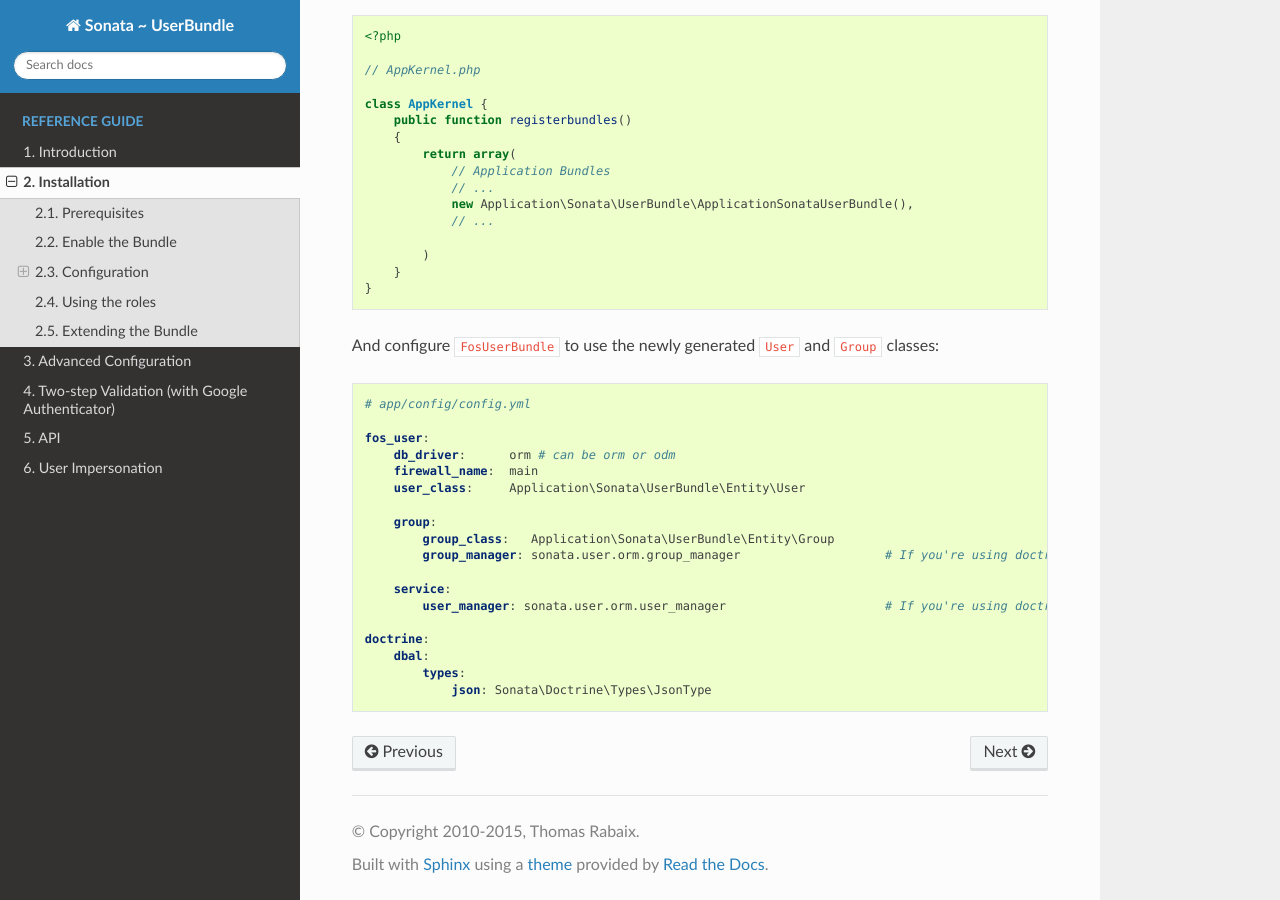
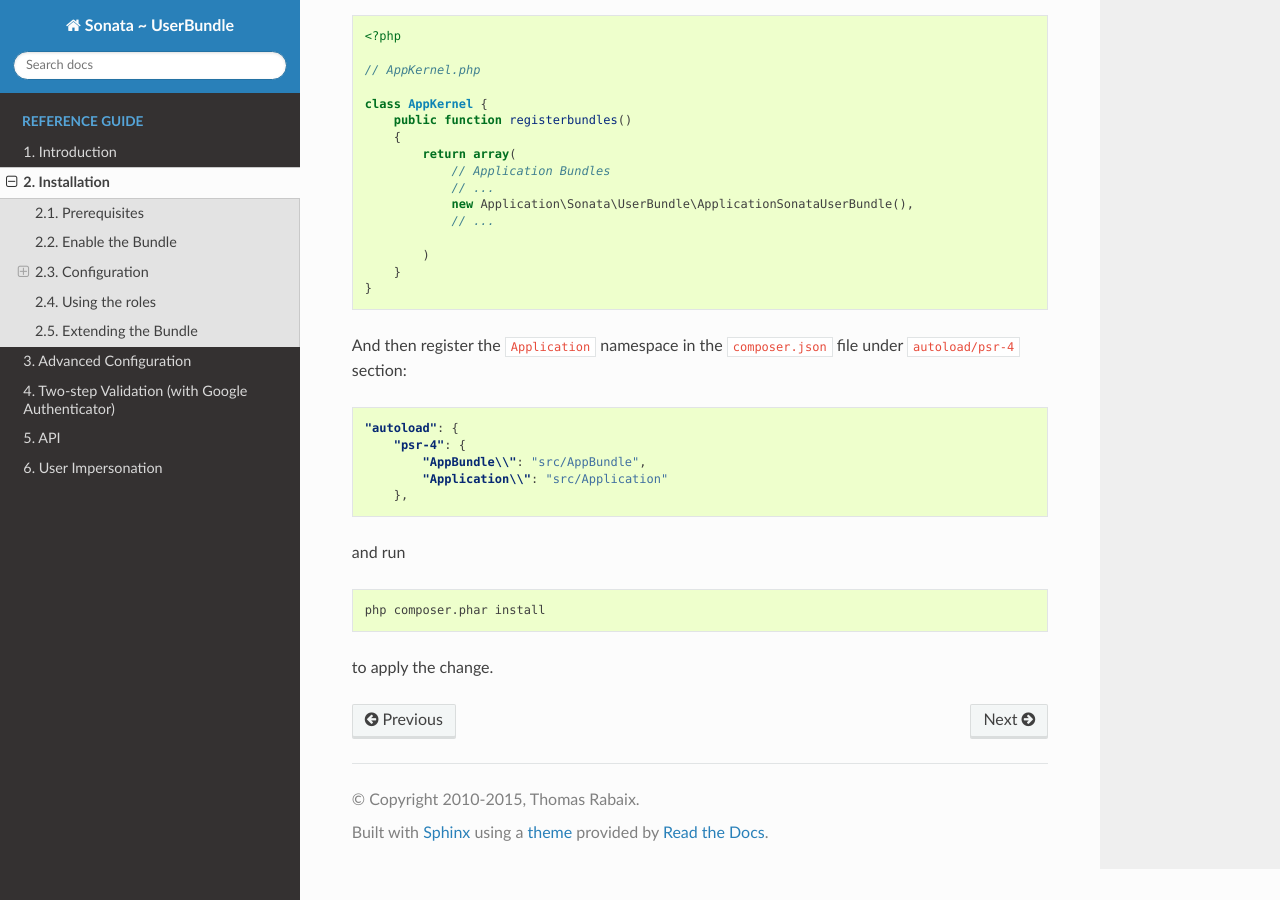
Before and after one commit to sonata-project/SonataUserBundle, a Sphinx documentation site: the page built from docs/reference/installation.rst, in a window 1280 px wide and 900 px high, scrolled down 4639 px. Built offline with Sphinx 7.4.7 and the Read the Docs theme 2.0.0, drawn with Linux system fonts in a browser that asks for light colours.

Commit message:
Added the composer.json update section
An improvement suggested in #919 and #922

The final part is also removed as it is already provided in the `Doctrine Configuration` section.

```diff
--- a/docs/reference/installation.rst
+++ b/docs/reference/installation.rst
@@ -265,27 +265,20 @@
         }
     }
 
-And configure ``FosUserBundle`` to use the newly generated ``User`` and ``Group``
-classes:
+And then register the ``Application`` namespace in the ``composer.json`` file under ``autoload/psr-4`` section:
 
+.. code-block:: json
 
-.. code-block:: yaml
+    "autoload": {
+        "psr-4": {
+            "AppBundle\\": "src/AppBundle",
+            "Application\\": "src/Application"
+        },
 
-    # app/config/config.yml
+and run
 
-    fos_user:
-        db_driver:      orm # can be orm or odm
-        firewall_name:  main
-        user_class:     Application\Sonata\UserBundle\Entity\User
+.. code-block:: bash
 
-        group:
-            group_class:   Application\Sonata\UserBundle\Entity\Group
-            group_manager: sonata.user.orm.group_manager                    # If you're using doctrine orm (use sonata.user.mongodb.group_manager for mongodb)
+    php composer.phar install
 
-        service:
-            user_manager: sonata.user.orm.user_manager                      # If you're using doctrine orm (use sonata.user.mongodb.user_manager for mongodb)
-
-    doctrine:
-        dbal:
-            types:
-                json: Sonata\Doctrine\Types\JsonType
+to apply the change.
```
